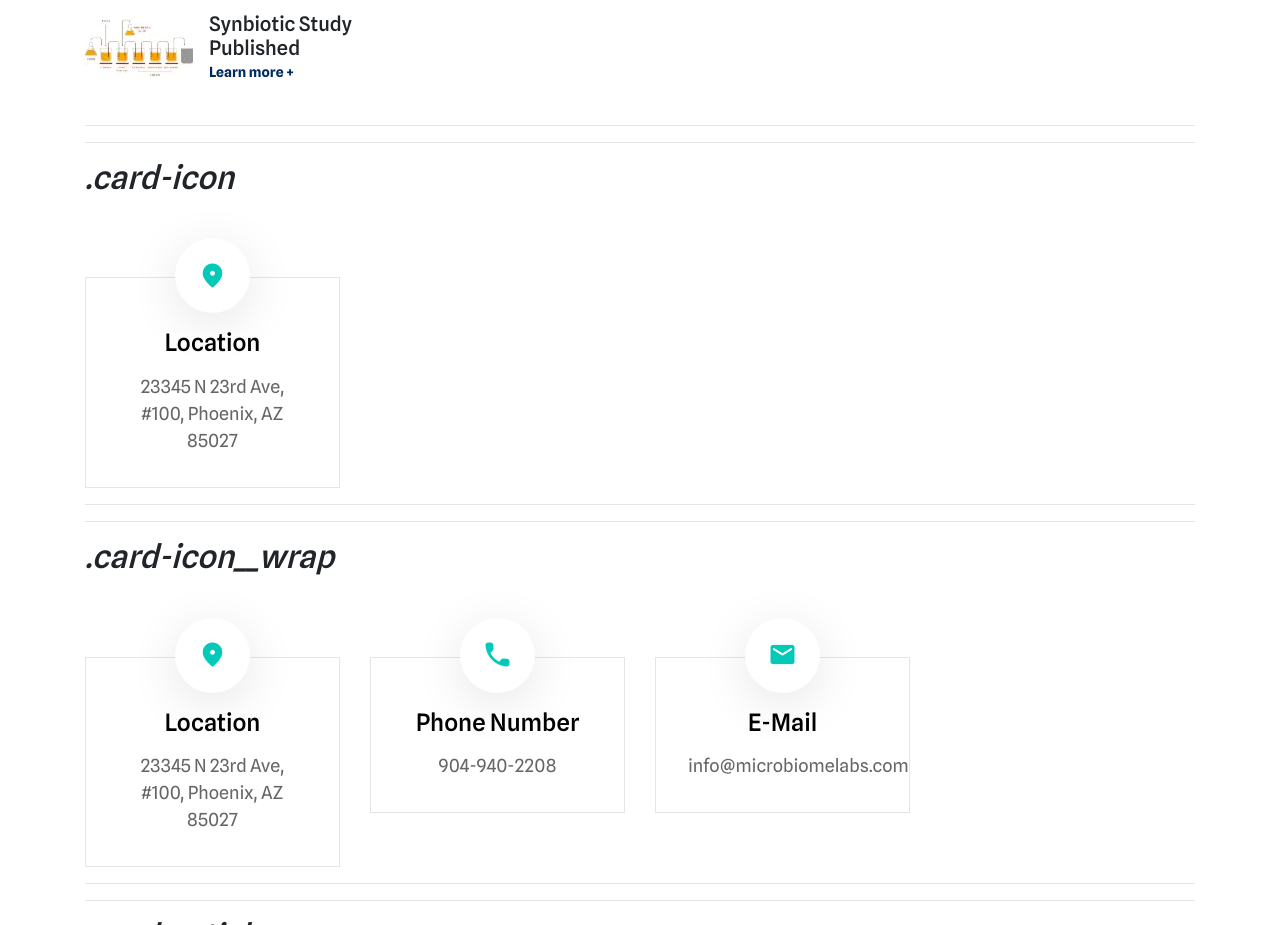
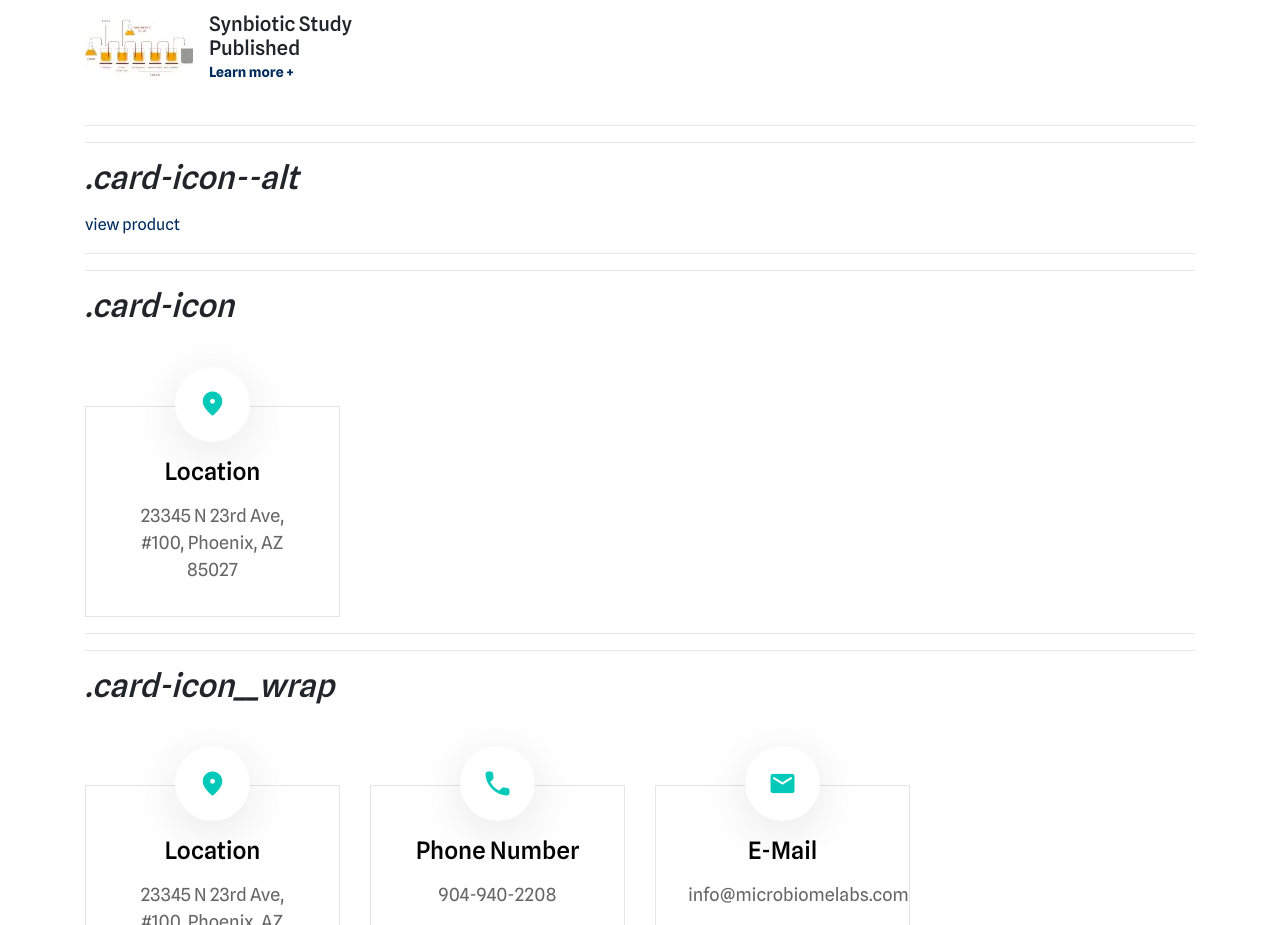
Before and after one commit to FED200/microbiome, a website: page components.html in a window 1280 px wide. Shown: the part 7156-8081 px from the top of the page. Drawn offline with nearby package versions, Linux system fonts and the light colour scheme; files whose address does not match are found by name.

Commit message:
components updated

```diff
--- a/components.html
+++ b/components.html
@@ -546,7 +546,7 @@
 							<picture class="post-widget__media">
 								<source srcset="assets/images/widget-1.webp" type="image/webp">
 								<source srcset="assets/images/widget-1.jpg" type="image/jpg">
-								<img src="assets/images/widget-1.jpg" width="108" height="90" loading="lazy"  alt="">
+								<img src="assets/images/widget-1.jpg" width="108" height="90" loading="lazy" alt="">
 							</picture><!-- / .post-widget__media -->
 							<div class="post-widget__content pl-1">
 								<h4>Triglyceride Study Published</h4>
@@ -560,7 +560,8 @@
 							<picture class="post-widget__media">
 								<source srcset="assets/images/widget-1.webp" type="image/webp">
 								<source srcset="assets/images/widget-1.jpg" type="image/jpg">
-								<img src="assets/images/widget-1.jpg" width="108" height="90" loading="lazy"  alt="widget">
+								<img src="assets/images/widget-1.jpg" width="108" height="90" loading="lazy"
+									alt="widget">
 							</picture><!-- / .post-widget__media -->
 							<div class="post-widget__content pl-1">
 								<h4>Triglyceride Study Published</h4>
@@ -572,7 +573,8 @@
 							<picture class="post-widget__media">
 								<source srcset="assets/images/widget-2.webp" type="image/webp">
 								<source srcset="assets/images/widget-2.jpg" type="image/jpg">
-								<img src="assets/images/widget-2.jpg" width="108" height="90" loading="lazy"  alt="widget">
+								<img src="assets/images/widget-2.jpg" width="108" height="90" loading="lazy"
+									alt="widget">
 							</picture><!-- / .post-widget__media -->
 							<div class="post-widget__content pl-1">
 								<h4>Liver Protection Study Published</h4>
@@ -584,7 +586,8 @@
 							<picture class="post-widget__media">
 								<source srcset="assets/images/widget-3.webp" type="image/webp">
 								<source srcset="assets/images/widget-3.jpg" type="image/jpg">
-								<img src="assets/images/widget-3.jpg" width="108" height="90" loading="lazy"  alt="widget">
+								<img src="assets/images/widget-3.jpg" width="108" height="90" loading="lazy"
+									alt="widget">
 							</picture><!-- / .post-widget__media -->
 							<div class="post-widget__content pl-1">
 								<h4>Synbiotic Study Published</h4>
@@ -594,7 +597,20 @@
 
 					</div>
 				</div>
-
+				<hr>
+				<hr>
+				<h2><em>.card-icon--alt</em></h2>
+<div class="row">
+	<div class="col-lg-4">
+		<div class="card-figure">
+			<i class=""></i>
+			<div class="card-figure__content">
+				<h4></h4>
+				<a href="#" class="view">view product<i class=""></i></a>
+			</div>
+		</div>
+	</div>
+</div>
 				<hr>
 				<hr>
 				<h2><em>.card-icon</em></h2>
```
